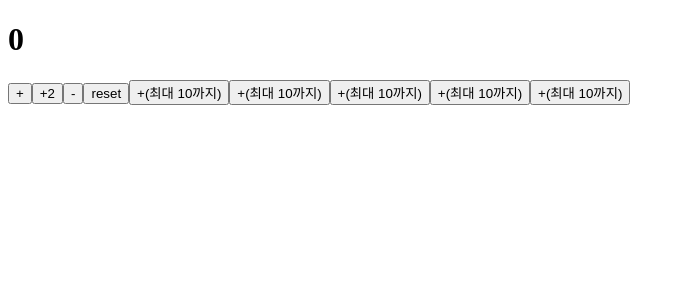
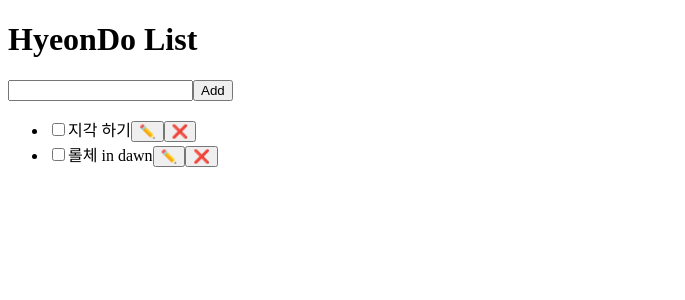
Before and after one commit to juio12/Progtamming_3416, a React (Vite) app: page / in a window 1280 px wide. Shown: the top 300 px of the page, without its empty margins (0-685 px from the left). Built offline with nearby package versions, Linux system fonts and the light colour scheme.

Commit message:
TodoListApp 시작 🐖, HTML

```diff
--- /dev/null
+++ b/src/TodoListApp.jsx
@@ -0,0 +1,26 @@
+function TodoListApp() {
+    return (
+        <div>
+            <h1>HyeonDo List</h1>
+            <form>
+                <input type="text" />
+                <button type="submit">Add</button>
+            </form>
+            <ul>
+                <li>
+                    <input type="checkbox" id="chk-1" />
+                    <label htmlFor="chk-1">지각 하기</label>
+                    <button>✏️</button>
+                    <button>❌</button>
+                </li>
+                <li>
+                    <input type="checkbox" id="chk-2" />
+                    <label htmlFor="chk-2">롤체 in dawn</label>
+                    <button>✏️</button>
+                    <button>❌</button>
+                </li>
+            </ul>
+        </div>
+    )
+}
+export default TodoListApp;
--- a/src/main.jsx
+++ b/src/main.jsx
@@ -1,10 +1,10 @@
 import { StrictMode } from 'react'
 import { createRoot } from 'react-dom/client'
 // import './index.css'
-import CounterApp from './CounterApp.jsx'
+import TodoListAPP from './TodoListApp.jsx'
 
 createRoot(document.getElementById('root')).render(
   <StrictMode>
-    <CounterApp />
+    <TodoListAPP />
   </StrictMode>,
 )
```
Also changed, not shown: 1 other file (tests, documents, lock files or other folders).
